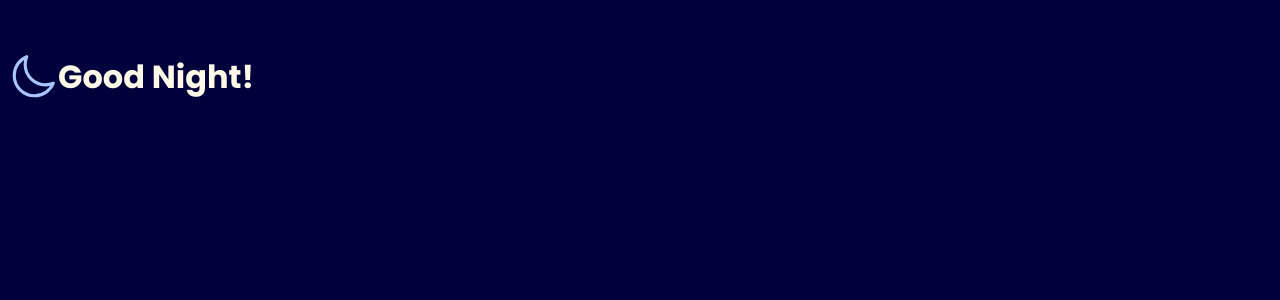
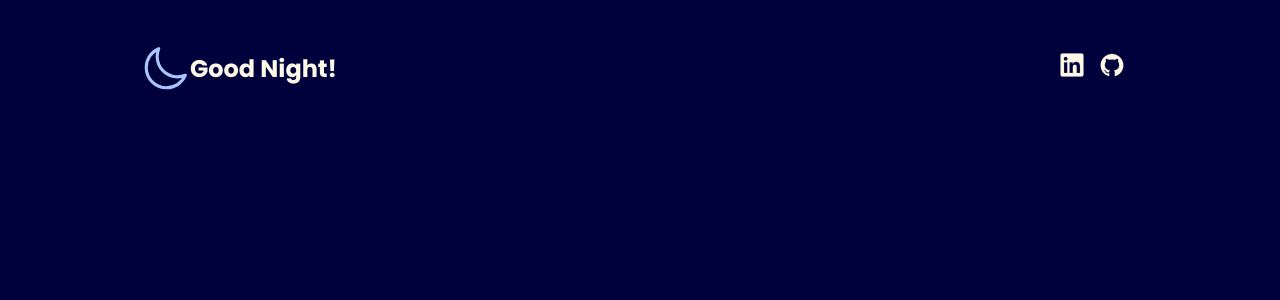
Before and after one commit to Zytronium/atlas-react-and-jsx, a React (Vite) app: page / in a window 1280 px wide. Shown: the top 300 px of the page. Built offline with nearby package versions, Linux system fonts and the light colour scheme.

Commit message:
Combined greeting and social links into a Header and rendered it in App.js This completes task 1

```diff
--- a/src/App.jsx
+++ b/src/App.jsx
@@ -1,9 +1,9 @@
-import { Greeting } from "./components/Greeting.jsx";
+import { Header } from "./components/Header.jsx";
 
 function App() {
   return (
-    <div id="container">
-      <Greeting />
+    <div className="app">
+      <Header />
     </div>
   );
 }
--- a/src/components/Greeting.jsx
+++ b/src/components/Greeting.jsx
@@ -4,25 +4,25 @@ export function Greeting() {
     morning: (
       <>
         <img src="/src/assets/day.svg" alt="Good Day"/>
-        <p>Good Morning!</p>
+        Good Morning!
       </>
     ),
     afternoon: (
       <>
         <img src="/src/assets/day.svg" alt="Good Day"/>
-        <p>Good Afternoon!</p>
+        Good Afternoon!
       </>
     ),
     evening: (
       <>
         <img src="/src/assets/evening.svg" alt="Good Evening"/>
-        <p>Good Evening!</p>
+        Good Evening!
       </>
     ),
     night: (
       <>
         <img src="/src/assets/night.svg" alt="Good Night"/>
-        <p>Good Night!</p>
+        Good Night!
       </>
     )
   }
--- /dev/null
+++ b/src/components/Header.jsx
@@ -0,0 +1,11 @@
+import { Greeting } from "./Greeting.jsx";
+import { SocialLinks } from "./SocialLinks.jsx";
+
+export function Header() {
+  return (
+    <nav>
+      <Greeting />
+      <SocialLinks />
+    </nav>
+  );
+}
--- a/src/components/SocialLinks.jsx
+++ b/src/components/SocialLinks.jsx
@@ -1,10 +1,10 @@
 export function SocialLinks() {
   return (
     <div className="social-links">
-      <a href="https://linkedin.com/in/daniel-stelljes">
+      <a href="https://linkedin.com/in/daniel-stelljes" target="_blank">
         <img src="/src/assets/linkedin.svg" alt="LinkedIn" />
       </a>
-      <a href="https://github.com/Zytronium/atlas-react-and-jsx">
+      <a href="https://github.com/Zytronium/atlas-react-and-jsx" target="_blank">
         <img src="/src/assets/github.svg" alt="GitHub" />
       </a>
 
```
Also changed, not shown: 1 other file (tests, documents, lock files or other folders).
